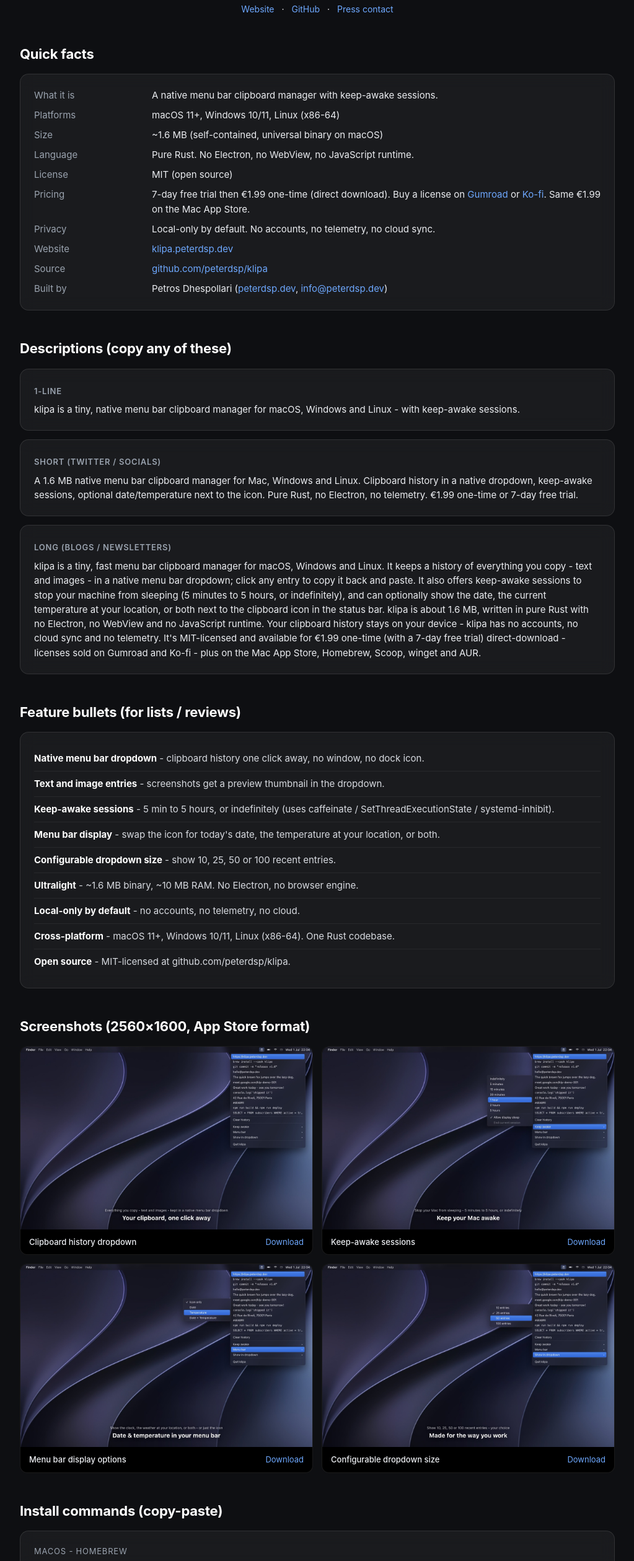
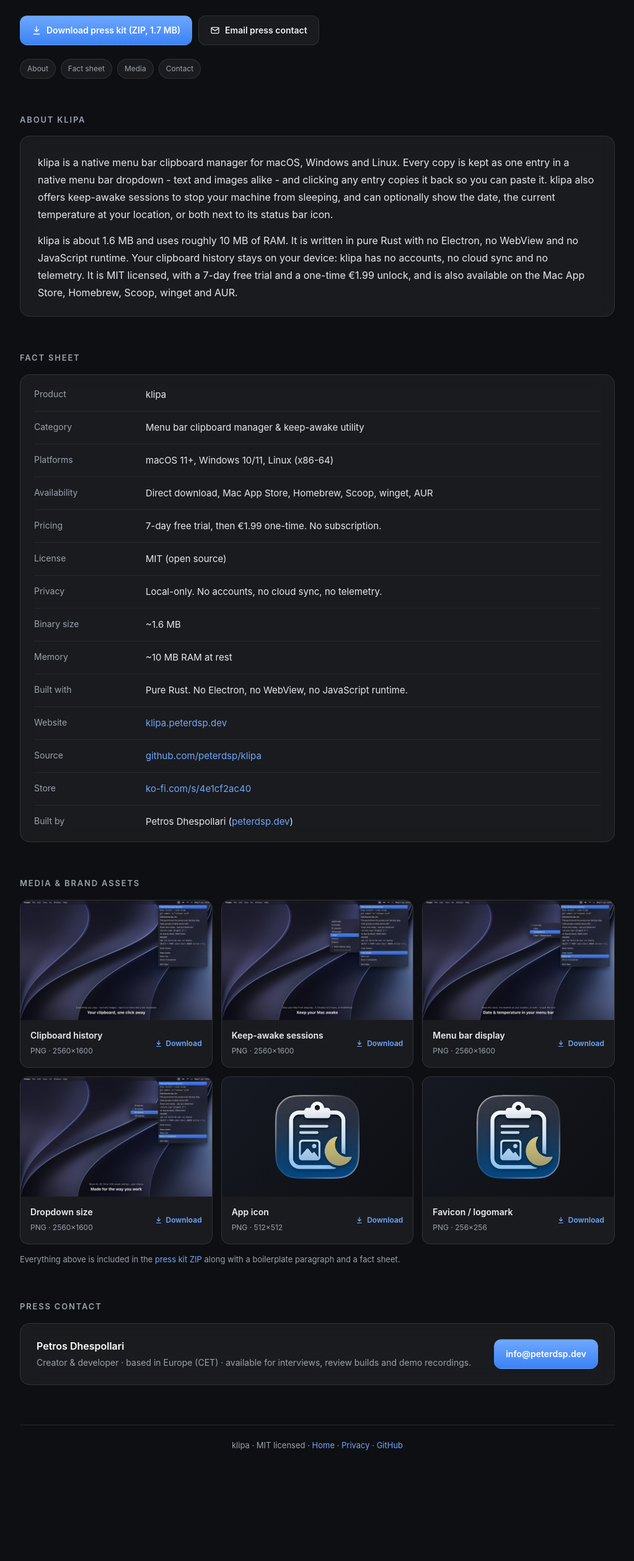
Before and after one commit to peterdsp/klipa, a plain HTML site: page docs/press.html in a window 1280 px wide. Shown: the part 269-2788 px from the top of the page at 62% size, without its empty margins (128-1151 px from the left). After the commit the page ends 2692 px from the top, so only its background shows below. Drawn offline with Linux system fonts and the light colour scheme.

Commit message:
Drop Gumroad from public pages and rebuild the press kit
Ko-fi is the only public sales channel now. Gumroad only appears in
privacy.html because the app still verifies license keys against the
Gumroad API. Press kit is rewritten as a real one: hero with a
downloadable ZIP, a boilerplate paragraph, a fact sheet, a media
library with per-asset downloads, and a contact card.

```diff
--- a/docs/press.html
+++ b/docs/press.html
@@ -4,17 +4,18 @@
 <meta charset="UTF-8" />
 <meta name="viewport" content="width=device-width, initial-scale=1.0" />
 <title>klipa - Press Kit</title>
-<meta name="description" content="klipa press kit: logos, screenshots, install commands, one-liner descriptions, and press contact. A menu bar clipboard manager for macOS, Windows and Linux." />
+<meta name="description" content="Official press kit for klipa: boilerplate, fact sheet, product screenshots, brand assets and press contact." />
 <link rel="canonical" href="https://klipa.peterdsp.dev/press.html" />
 <link rel="icon" type="image/png" href="assets/favicon.png" />
 <meta property="og:title" content="klipa - Press Kit" />
-<meta property="og:description" content="Everything you need to write about klipa: logos, screenshots, one-liners, install commands." />
+<meta property="og:description" content="Boilerplate, fact sheet, product screenshots and brand assets for klipa." />
 <meta property="og:image" content="assets/favicon.png" />
 <meta name="theme-color" content="#0e0f12" />
 <style>
   :root{
-    --bg:#0e0f12; --card:rgba(255,255,255,.05); --stroke:rgba(255,255,255,.10);
-    --text:#eceef2; --muted:#9aa3af; --accent2:#6ea8fe;
+    --bg:#0e0f12; --bg2:#15171b; --card:rgba(255,255,255,.05);
+    --stroke:rgba(255,255,255,.10); --text:#eceef2; --muted:#9aa3af;
+    --accent:#3b82f6; --accent2:#6ea8fe; --radius:16px;
   }
   *{box-sizing:border-box;margin:0;padding:0}
   body{
@@ -26,180 +27,277 @@
   a{color:var(--accent2);text-decoration:none}
   a:hover{text-decoration:underline}
   .wrap{max-width:960px;margin:0 auto}
-  header{text-align:center;margin-bottom:44px}
-  .logo{width:96px;height:96px;filter:drop-shadow(0 12px 30px rgba(0,0,0,.5))}
-  h1{font-size:36px;letter-spacing:-.02em;margin:16px 0 4px}
-  .lead{color:var(--muted);font-size:16px}
-  .nav{margin-top:10px;font-size:14px}
-  .nav a{margin:0 8px}
 
-  h2{font-size:22px;letter-spacing:-.01em;margin:44px 0 14px;color:#fff}
+  /* hero */
+  header{margin-bottom:44px}
+  .eyebrow{
+    display:inline-block;font-size:12px;letter-spacing:.14em;text-transform:uppercase;
+    color:var(--muted);border:1px solid var(--stroke);padding:4px 10px;border-radius:999px;
+    background:var(--card);
+  }
+  h1{
+    font-size:clamp(34px,6vw,52px);letter-spacing:-.02em;margin:14px 0 8px;
+    background:linear-gradient(180deg,#ffffff 30%,#a9c3ff 100%);
+    -webkit-background-clip:text;background-clip:text;color:transparent;
+  }
+  .lede{color:#d5d8e0;font-size:17px;max-width:640px}
+  .hero-actions{display:flex;gap:10px;margin-top:22px;flex-wrap:wrap}
+  .btn{
+    display:inline-flex;align-items:center;gap:8px;
+    padding:12px 18px;border-radius:12px;text-decoration:none;font-weight:600;font-size:14px;
+    border:1px solid var(--stroke);background:var(--card);color:var(--text);
+    transition:transform .15s ease,border-color .2s ease,background .2s ease;
+  }
+  .btn:hover{transform:translateY(-1px);border-color:rgba(110,168,254,.5);background:rgba(255,255,255,.08);text-decoration:none}
+  .btn.primary{background:linear-gradient(180deg,var(--accent2),var(--accent));border-color:transparent;color:#fff}
+  .btn.primary:hover{filter:brightness(1.08)}
+  .btn svg{width:16px;height:16px}
 
-  .card{
-    border:1px solid var(--stroke);background:var(--card);border-radius:14px;
-    padding:22px;backdrop-filter:blur(12px);margin-bottom:14px;
+  /* section headers */
+  section{margin-top:56px;scroll-margin-top:20px}
+  h2{
+    font-size:13px;letter-spacing:.14em;text-transform:uppercase;color:var(--muted);
+    margin-bottom:16px;font-weight:600;
   }
-  .fact{display:grid;grid-template-columns:170px 1fr;gap:8px 20px;font-size:15px}
-  .fact dt{color:var(--muted)}
-  .fact dd{color:#eceef2}
 
-  .lines .card{position:relative}
-  .lines b{color:#fff;font-weight:600;font-size:13px;letter-spacing:.06em;text-transform:uppercase;color:var(--muted)}
-  .lines p{margin-top:6px;color:#eceef2;font-size:15px;line-height:1.55}
-  .copyhint{position:absolute;top:14px;right:16px;color:var(--muted);font-size:12px}
+  /* boilerplate */
+  .boilerplate{
+    border:1px solid var(--stroke);background:var(--card);border-radius:var(--radius);
+    padding:28px 28px 24px;backdrop-filter:blur(12px);
+  }
+  .boilerplate p{color:#e6e9ef;font-size:16px;line-height:1.75}
+  .boilerplate p + p{margin-top:14px}
 
-  ul.feat{list-style:none;padding-left:0;margin:0}
-  ul.feat li{padding:8px 0;color:#d8dbe1;border-bottom:1px solid rgba(255,255,255,.06);font-size:15px}
-  ul.feat li:last-child{border-bottom:none}
-  ul.feat b{color:#fff}
+  /* fact sheet */
+  .facts{
+    border:1px solid var(--stroke);background:var(--card);border-radius:var(--radius);
+    padding:6px 22px;backdrop-filter:blur(12px);
+  }
+  .facts dl{display:grid;grid-template-columns:180px 1fr;gap:0}
+  .facts > dl > div{
+    display:contents;
+  }
+  .facts .row{display:contents}
+  .facts dt,.facts dd{padding:14px 0;border-bottom:1px solid rgba(255,255,255,.06)}
+  .facts .row:last-child dt,.facts .row:last-child dd{border-bottom:none}
+  .facts dt{color:var(--muted);font-size:14px}
+  .facts dd{color:#e6e9ef;font-size:15px}
+  @media(max-width:640px){
+    .facts dl{grid-template-columns:1fr}
+    .facts dt{padding-bottom:0;border-bottom:none}
+    .facts dd{padding-top:6px}
+  }
 
-  .shots{display:grid;grid-template-columns:1fr 1fr;gap:14px}
-  @media(max-width:700px){.shots{grid-template-columns:1fr}}
-  .shot{border:1px solid var(--stroke);border-radius:12px;overflow:hidden;background:#000}
-  .shot img{display:block;width:100%;height:auto}
-  .shot .cap{padding:10px 14px;font-size:13px;color:var(--muted);display:flex;justify-content:space-between;align-items:center}
-  .shot .cap b{color:#eceef2;font-weight:500}
+  /* media library */
+  .media-grid{display:grid;grid-template-columns:repeat(3,1fr);gap:14px}
+  @media(max-width:820px){.media-grid{grid-template-columns:repeat(2,1fr)}}
+  @media(max-width:520px){.media-grid{grid-template-columns:1fr}}
+  .asset{
+    border:1px solid var(--stroke);background:var(--card);border-radius:14px;overflow:hidden;
+    display:flex;flex-direction:column;transition:transform .2s ease,border-color .2s ease;
+  }
+  .asset:hover{transform:translateY(-2px);border-color:rgba(110,168,254,.4)}
+  .asset .thumb{
+    background:#000;aspect-ratio:16/10;display:flex;align-items:center;justify-content:center;
+    overflow:hidden;
+  }
+  .asset .thumb img{width:100%;height:100%;object-fit:cover;display:block}
+  .asset .thumb.contain{background:linear-gradient(135deg,#161923,#0e0f12)}
+  .asset .thumb.contain img{width:auto;height:70%;object-fit:contain}
+  .asset .meta{padding:14px 16px;display:flex;align-items:center;justify-content:space-between;gap:10px}
+  .asset .meta b{font-size:14px;color:#eceef2;font-weight:600;display:block}
+  .asset .meta small{font-size:12px;color:var(--muted)}
+  .asset .dl{
+    display:inline-flex;align-items:center;gap:6px;font-size:12px;
+    color:var(--accent2);text-decoration:none;font-weight:600;white-space:nowrap;
+  }
+  .asset .dl:hover{text-decoration:underline}
+  .asset .dl svg{width:12px;height:12px}
 
-  .cmds pre{
-    background:#08090b;border:1px solid var(--stroke);border-radius:10px;
-    padding:12px 16px;font:14px ui-monospace,SFMono-Regular,Menlo,monospace;
-    color:#d8dbe1;overflow-x:auto;margin:8px 0;
+  /* contact */
+  .contact{
+    border:1px solid var(--stroke);background:var(--card);border-radius:var(--radius);
+    padding:24px 26px;backdrop-filter:blur(12px);
+    display:flex;align-items:center;justify-content:space-between;gap:20px;flex-wrap:wrap;
   }
-  .cmds .os{color:var(--muted);font-size:13px;margin-top:16px;text-transform:uppercase;letter-spacing:.06em}
-  .cmds .os:first-child{margin-top:0}
+  .contact .who{flex:1 1 260px;min-width:0}
+  .contact .who b{color:#fff;font-size:16px;font-weight:600}
+  .contact .who p{color:var(--muted);font-size:14px;margin-top:2px}
 
-  .logos{display:flex;gap:14px;flex-wrap:wrap}
-  .logos a{
-    display:flex;align-items:center;gap:12px;
-    border:1px solid var(--stroke);background:var(--card);
-    padding:12px 16px;border-radius:12px;color:#eceef2;
+  /* toc chips */
+  .toc{
+    display:flex;gap:8px;flex-wrap:wrap;margin-top:22px;
   }
-  .logos img{width:44px;height:44px}
-  .logos small{color:var(--muted);display:block}
+  .toc a{
+    font-size:12px;color:var(--muted);border:1px solid var(--stroke);
+    background:var(--card);border-radius:999px;padding:5px 11px;
+  }
+  .toc a:hover{color:var(--text);border-color:rgba(110,168,254,.45);text-decoration:none}
 
-  footer{margin-top:56px;padding-top:22px;border-top:1px solid var(--stroke);
+  footer{margin-top:64px;padding-top:22px;border-top:1px solid var(--stroke);
     text-align:center;color:var(--muted);font-size:13px}
+  footer a{color:var(--accent2)}
 </style>
 </head>
 <body>
 <div class="wrap">
+
   <header>
-    <img class="logo" src="assets/icon.png" alt="klipa" />
-    <h1>klipa - Press Kit</h1>
-    <p class="lead">Everything you need to write about klipa in 60 seconds.</p>
-    <p class="nav">
-      <a href="index.html">Website</a> ·
-      <a href="https://github.com/peterdsp/klipa">GitHub</a> ·
-      <a href="mailto:info@peterdsp.dev">Press contact</a>
-    </p>
+    <span class="eyebrow">Press &middot; Media kit</span>
+    <h1>klipa press kit</h1>
+    <p class="lede">Everything you need to write about, review, or cover klipa: a boilerplate paragraph, a one-page fact sheet, product screenshots at native resolution, brand assets and press contact.</p>
+
+    <div class="hero-actions">
+      <a class="btn primary" href="assets/press/klipa-press-kit.zip" download>
+        <svg viewBox="0 0 24 24" fill="none" stroke="currentColor" stroke-width="2" stroke-linecap="round" stroke-linejoin="round" aria-hidden="true"><path d="M12 3v12"/><path d="M7 10l5 5 5-5"/><path d="M5 21h14"/></svg>
+        Download press kit (ZIP, 1.7 MB)
+      </a>
+      <a class="btn" href="mailto:info@peterdsp.dev">
+        <svg viewBox="0 0 24 24" fill="none" stroke="currentColor" stroke-width="2" stroke-linecap="round" stroke-linejoin="round" aria-hidden="true"><rect x="3" y="5" width="18" height="14" rx="2"/><path d="M3 7l9 6 9-6"/></svg>
+        Email press contact
+      </a>
+    </div>
+
+    <nav class="toc" aria-label="Sections">
+      <a href="#about">About</a>
+      <a href="#facts">Fact sheet</a>
+      <a href="#media">Media</a>
+      <a href="#contact">Contact</a>
+    </nav>
   </header>
 
-  <h2>Quick facts</h2>
-  <div class="card">
-    <dl class="fact">
-      <dt>What it is</dt><dd>A native menu bar clipboard manager with keep-awake sessions.</dd>
-      <dt>Platforms</dt><dd>macOS 11+, Windows 10/11, Linux (x86-64)</dd>
-      <dt>Size</dt><dd>~1.6 MB (self-contained, universal binary on macOS)</dd>
-      <dt>Language</dt><dd>Pure Rust. No Electron, no WebView, no JavaScript runtime.</dd>
-      <dt>License</dt><dd>MIT (open source)</dd>
-      <dt>Pricing</dt><dd>7-day free trial then €1.99 one-time (direct download). Buy a license on <a href="https://peterdsp.gumroad.com/l/klipa">Gumroad</a> or <a href="https://ko-fi.com/s/4e1cf2ac40">Ko-fi</a>. Same €1.99 on the Mac App Store.</dd>
-      <dt>Privacy</dt><dd>Local-only by default. No accounts, no telemetry, no cloud sync.</dd>
-      <dt>Website</dt><dd><a href="https://klipa.peterdsp.dev">klipa.peterdsp.dev</a></dd>
-      <dt>Source</dt><dd><a href="https://github.com/peterdsp/klipa">github.com/peterdsp/klipa</a></dd>
-      <dt>Built by</dt><dd>Petros Dhespollari (<a href="https://peterdsp.dev">peterdsp.dev</a>, <a href="mailto:info@peterdsp.dev">info@peterdsp.dev</a>)</dd>
+  <section id="about">
+    <h2>About klipa</h2>
+    <div class="boilerplate">
+      <p>klipa is a native menu bar clipboard manager for macOS, Windows and Linux. Every copy is kept as one entry in a native menu bar dropdown - text and images alike - and clicking any entry copies it back so you can paste it. klipa also offers keep-awake sessions to stop your machine from sleeping, and can optionally show the date, the current temperature at your location, or both next to its status bar icon.</p>
+      <p>klipa is about 1.6 MB and uses roughly 10 MB of RAM. It is written in pure Rust with no Electron, no WebView and no JavaScript runtime. Your clipboard history stays on your device: klipa has no accounts, no cloud sync and no telemetry. It is MIT licensed, with a 7-day free trial and a one-time &euro;1.99 unlock, and is also available on the Mac App Store, Homebrew, Scoop, winget and AUR.</p>
+    </div>
+  </section>
+
+  <section id="facts">
+    <h2>Fact sheet</h2>
+    <div class="facts">
+      <dl>
+        <div class="row"><dt>Product</dt><dd>klipa</dd></div>
+        <div class="row"><dt>Category</dt><dd>Menu bar clipboard manager &amp; keep-awake utility</dd></div>
+        <div class="row"><dt>Platforms</dt><dd>macOS 11+, Windows 10/11, Linux (x86-64)</dd></div>
+        <div class="row"><dt>Availability</dt><dd>Direct download, Mac App Store, Homebrew, Scoop, winget, AUR</dd></div>
+        <div class="row"><dt>Pricing</dt><dd>7-day free trial, then &euro;1.99 one-time. No subscription.</dd></div>
+        <div class="row"><dt>License</dt><dd>MIT (open source)</dd></div>
+        <div class="row"><dt>Privacy</dt><dd>Local-only. No accounts, no cloud sync, no telemetry.</dd></div>
+        <div class="row"><dt>Binary size</dt><dd>~1.6 MB</dd></div>
+        <div class="row"><dt>Memory</dt><dd>~10 MB RAM at rest</dd></div>
+        <div class="row"><dt>Built with</dt><dd>Pure Rust. No Electron, no WebView, no JavaScript runtime.</dd></div>
+        <div class="row"><dt>Website</dt><dd><a href="https://klipa.peterdsp.dev">klipa.peterdsp.dev</a></dd></div>
+        <div class="row"><dt>Source</dt><dd><a href="https://github.com/peterdsp/klipa">github.com/peterdsp/klipa</a></dd></div>
+        <div class="row"><dt>Store</dt><dd><a href="https://ko-fi.com/s/4e1cf2ac40">ko-fi.com/s/4e1cf2ac40</a></dd></div>
+        <div class="row"><dt>Built by</dt><dd>Petros Dhespollari (<a href="https://peterdsp.dev">peterdsp.dev</a>)</dd></div>
       </dl>
     </div>
+  </section>
 
-  <h2>Descriptions (copy any of these)</h2>
-  <div class="lines">
-    <div class="card">
-      <b>1-line</b>
-      <p>klipa is a tiny, native menu bar clipboard manager for macOS, Windows and Linux - with keep-awake sessions.</p>
-    </div>
-    <div class="card">
-      <b>Short (Twitter / socials)</b>
-      <p>A 1.6 MB native menu bar clipboard manager for Mac, Windows and Linux. Clipboard history in a native dropdown, keep-awake sessions, optional date/temperature next to the icon. Pure Rust, no Electron, no telemetry. €1.99 one-time or 7-day free trial.</p>
-    </div>
-    <div class="card">
-      <b>Long (blogs / newsletters)</b>
-      <p>klipa is a tiny, fast menu bar clipboard manager for macOS, Windows and Linux. It keeps a history of everything you copy - text and images - in a native menu bar dropdown; click any entry to copy it back and paste. It also offers keep-awake sessions to stop your machine from sleeping (5 minutes to 5 hours, or indefinitely), and can optionally show the date, the current temperature at your location, or both next to the clipboard icon in the status bar. klipa is about 1.6 MB, written in pure Rust with no Electron, no WebView and no JavaScript runtime. Your clipboard history stays on your device - klipa has no accounts, no cloud sync and no telemetry. It's MIT-licensed and available for €1.99 one-time (with a 7-day free trial) direct-download - licenses sold on Gumroad and Ko-fi - plus on the Mac App Store, Homebrew, Scoop, winget and AUR.</p>
+  <section id="media">
+    <h2>Media &amp; brand assets</h2>
+    <div class="media-grid">
+      <div class="asset">
+        <a class="thumb" href="assets/press/klipa-01-clipboard-history.png" target="_blank" rel="noopener">
+          <img src="assets/press/klipa-01-clipboard-history-1280.png" alt="klipa clipboard history dropdown" loading="lazy" />
+        </a>
+        <div class="meta">
+          <span><b>Clipboard history</b><small>PNG &middot; 2560&times;1600</small></span>
+          <a class="dl" href="assets/press/klipa-01-clipboard-history.png" download>
+            <svg viewBox="0 0 24 24" fill="none" stroke="currentColor" stroke-width="2.4" stroke-linecap="round" stroke-linejoin="round"><path d="M12 3v12"/><path d="M7 10l5 5 5-5"/><path d="M5 21h14"/></svg>
+            Download
+          </a>
         </div>
       </div>
 
-  <h2>Feature bullets (for lists / reviews)</h2>
-  <div class="card">
-    <ul class="feat">
-      <li><b>Native menu bar dropdown</b> - clipboard history one click away, no window, no dock icon.</li>
-      <li><b>Text and image entries</b> - screenshots get a preview thumbnail in the dropdown.</li>
-      <li><b>Keep-awake sessions</b> - 5 min to 5 hours, or indefinitely (uses caffeinate / SetThreadExecutionState / systemd-inhibit).</li>
-      <li><b>Menu bar display</b> - swap the icon for today's date, the temperature at your location, or both.</li>
-      <li><b>Configurable dropdown size</b> - show 10, 25, 50 or 100 recent entries.</li>
-      <li><b>Ultralight</b> - ~1.6 MB binary, ~10 MB RAM. No Electron, no browser engine.</li>
-      <li><b>Local-only by default</b> - no accounts, no telemetry, no cloud.</li>
-      <li><b>Cross-platform</b> - macOS 11+, Windows 10/11, Linux (x86-64). One Rust codebase.</li>
-      <li><b>Open source</b> - MIT-licensed at github.com/peterdsp/klipa.</li>
-    </ul>
-  </div>
-
-  <h2>Screenshots (2560&times;1600, App Store format)</h2>
-  <div class="shots">
-    <div class="shot">
-      <a href="assets/press/klipa-01-clipboard-history.png" target="_blank"><img src="assets/press/klipa-01-clipboard-history-1280.png" alt="klipa clipboard history dropdown" /></a>
-      <p class="cap"><b>Clipboard history dropdown</b><a href="assets/press/klipa-01-clipboard-history.png" download>Download</a></p>
-    </div>
-    <div class="shot">
-      <a href="assets/press/klipa-02-keep-awake.png" target="_blank"><img src="assets/press/klipa-02-keep-awake-1280.png" alt="klipa keep-awake sessions" /></a>
-      <p class="cap"><b>Keep-awake sessions</b><a href="assets/press/klipa-02-keep-awake.png" download>Download</a></p>
-    </div>
-    <div class="shot">
-      <a href="assets/press/klipa-03-menu-bar-display.png" target="_blank"><img src="assets/press/klipa-03-menu-bar-display-1280.png" alt="klipa menu bar display options" /></a>
-      <p class="cap"><b>Menu bar display options</b><a href="assets/press/klipa-03-menu-bar-display.png" download>Download</a></p>
-    </div>
-    <div class="shot">
-      <a href="assets/press/klipa-04-dropdown-size.png" target="_blank"><img src="assets/press/klipa-04-dropdown-size-1280.png" alt="klipa dropdown size settings" /></a>
-      <p class="cap"><b>Configurable dropdown size</b><a href="assets/press/klipa-04-dropdown-size.png" download>Download</a></p>
+      <div class="asset">
+        <a class="thumb" href="assets/press/klipa-02-keep-awake.png" target="_blank" rel="noopener">
+          <img src="assets/press/klipa-02-keep-awake-1280.png" alt="klipa keep-awake sessions" loading="lazy" />
+        </a>
+        <div class="meta">
+          <span><b>Keep-awake sessions</b><small>PNG &middot; 2560&times;1600</small></span>
+          <a class="dl" href="assets/press/klipa-02-keep-awake.png" download>
+            <svg viewBox="0 0 24 24" fill="none" stroke="currentColor" stroke-width="2.4" stroke-linecap="round" stroke-linejoin="round"><path d="M12 3v12"/><path d="M7 10l5 5 5-5"/><path d="M5 21h14"/></svg>
+            Download
+          </a>
         </div>
       </div>
 
-  <h2>Install commands (copy-paste)</h2>
-  <div class="card cmds">
-    <p class="os">macOS - Homebrew</p>
-    <pre>brew tap peterdsp/klipa https://github.com/peterdsp/klipa
-brew install --cask klipa</pre>
-    <p class="os">Windows - winget or Scoop</p>
-    <pre>winget install dev.peterdsp.klipa</pre>
-    <pre>scoop bucket add klipa https://github.com/peterdsp/klipa
-scoop install klipa</pre>
-    <p class="os">Linux - Arch (AUR)</p>
-    <pre>yay -S klipa-bin</pre>
-    <p class="os">Any platform - from source</p>
-    <pre>cargo install --git https://github.com/peterdsp/klipa klipa-ui</pre>
-    <p class="os">Or download an installer</p>
-    <pre>https://klipa.peterdsp.dev</pre>
+      <div class="asset">
+        <a class="thumb" href="assets/press/klipa-03-menu-bar-display.png" target="_blank" rel="noopener">
+          <img src="assets/press/klipa-03-menu-bar-display-1280.png" alt="klipa menu bar display options" loading="lazy" />
+        </a>
+        <div class="meta">
+          <span><b>Menu bar display</b><small>PNG &middot; 2560&times;1600</small></span>
+          <a class="dl" href="assets/press/klipa-03-menu-bar-display.png" download>
+            <svg viewBox="0 0 24 24" fill="none" stroke="currentColor" stroke-width="2.4" stroke-linecap="round" stroke-linejoin="round"><path d="M12 3v12"/><path d="M7 10l5 5 5-5"/><path d="M5 21h14"/></svg>
+            Download
+          </a>
+        </div>
       </div>
 
-  <h2>Logos &amp; icon</h2>
-  <div class="logos">
-    <a href="assets/icon.png" download>
-      <img src="assets/icon.png" alt="klipa icon 512" />
-      <span>App icon<small>512&times;512 PNG</small></span>
+      <div class="asset">
+        <a class="thumb" href="assets/press/klipa-04-dropdown-size.png" target="_blank" rel="noopener">
+          <img src="assets/press/klipa-04-dropdown-size-1280.png" alt="klipa dropdown size settings" loading="lazy" />
         </a>
-    <a href="assets/favicon.png" download>
-      <img src="assets/favicon.png" alt="klipa favicon 256" />
-      <span>Favicon<small>256&times;256 PNG</small></span>
+        <div class="meta">
+          <span><b>Dropdown size</b><small>PNG &middot; 2560&times;1600</small></span>
+          <a class="dl" href="assets/press/klipa-04-dropdown-size.png" download>
+            <svg viewBox="0 0 24 24" fill="none" stroke="currentColor" stroke-width="2.4" stroke-linecap="round" stroke-linejoin="round"><path d="M12 3v12"/><path d="M7 10l5 5 5-5"/><path d="M5 21h14"/></svg>
+            Download
           </a>
         </div>
-
-  <h2>Press contact</h2>
-  <div class="card">
-    <p><strong>Petros Dhespollari</strong> - creator &amp; developer</p>
-    <p>Email: <a href="mailto:info@peterdsp.dev">info@peterdsp.dev</a></p>
-    <p>Personal site: <a href="https://peterdsp.dev">peterdsp.dev</a></p>
-    <p>Happy to answer questions, provide review builds, or record a demo. Best response time is European daytime.</p>
       </div>
 
+      <div class="asset">
+        <a class="thumb contain" href="assets/icon.png" target="_blank" rel="noopener">
+          <img src="assets/icon.png" alt="klipa app icon" loading="lazy" />
+        </a>
+        <div class="meta">
+          <span><b>App icon</b><small>PNG &middot; 512&times;512</small></span>
+          <a class="dl" href="assets/icon.png" download>
+            <svg viewBox="0 0 24 24" fill="none" stroke="currentColor" stroke-width="2.4" stroke-linecap="round" stroke-linejoin="round"><path d="M12 3v12"/><path d="M7 10l5 5 5-5"/><path d="M5 21h14"/></svg>
+            Download
+          </a>
+        </div>
+      </div>
+
+      <div class="asset">
+        <a class="thumb contain" href="assets/favicon.png" target="_blank" rel="noopener">
+          <img src="assets/favicon.png" alt="klipa favicon" loading="lazy" />
+        </a>
+        <div class="meta">
+          <span><b>Favicon / logomark</b><small>PNG &middot; 256&times;256</small></span>
+          <a class="dl" href="assets/favicon.png" download>
+            <svg viewBox="0 0 24 24" fill="none" stroke="currentColor" stroke-width="2.4" stroke-linecap="round" stroke-linejoin="round"><path d="M12 3v12"/><path d="M7 10l5 5 5-5"/><path d="M5 21h14"/></svg>
+            Download
+          </a>
+        </div>
+      </div>
+    </div>
+
+    <p style="color:var(--muted);font-size:13px;margin-top:14px">Everything above is included in the <a href="assets/press/klipa-press-kit.zip" download>press kit ZIP</a> along with a boilerplate paragraph and a fact sheet.</p>
+  </section>
+
+  <section id="contact">
+    <h2>Press contact</h2>
+    <div class="contact">
+      <div class="who">
+        <b>Petros Dhespollari</b>
+        <p>Creator &amp; developer &middot; based in Europe (CET) &middot; available for interviews, review builds and demo recordings.</p>
+      </div>
+      <a class="btn primary" href="mailto:info@peterdsp.dev">info@peterdsp.dev</a>
+    </div>
+  </section>
+
   <footer>
-    <p>klipa &middot; MIT Licensed &middot; <a href="index.html">Home</a> &middot; <a href="privacy.html">Privacy</a> &middot; <a href="https://github.com/peterdsp/klipa">GitHub</a></p>
+    <p>klipa &middot; MIT licensed &middot;
+      <a href="index.html">Home</a> &middot;
+      <a href="privacy.html">Privacy</a> &middot;
+      <a href="https://github.com/peterdsp/klipa">GitHub</a>
+    </p>
   </footer>
 </div>
 </body>
```
Also changed, not shown: docs/index.html (+3 -9 lines), docs/welcome.html (+4 -5 lines), 1 other file. Lines whose indentation alone changed are shown as unchanged.
